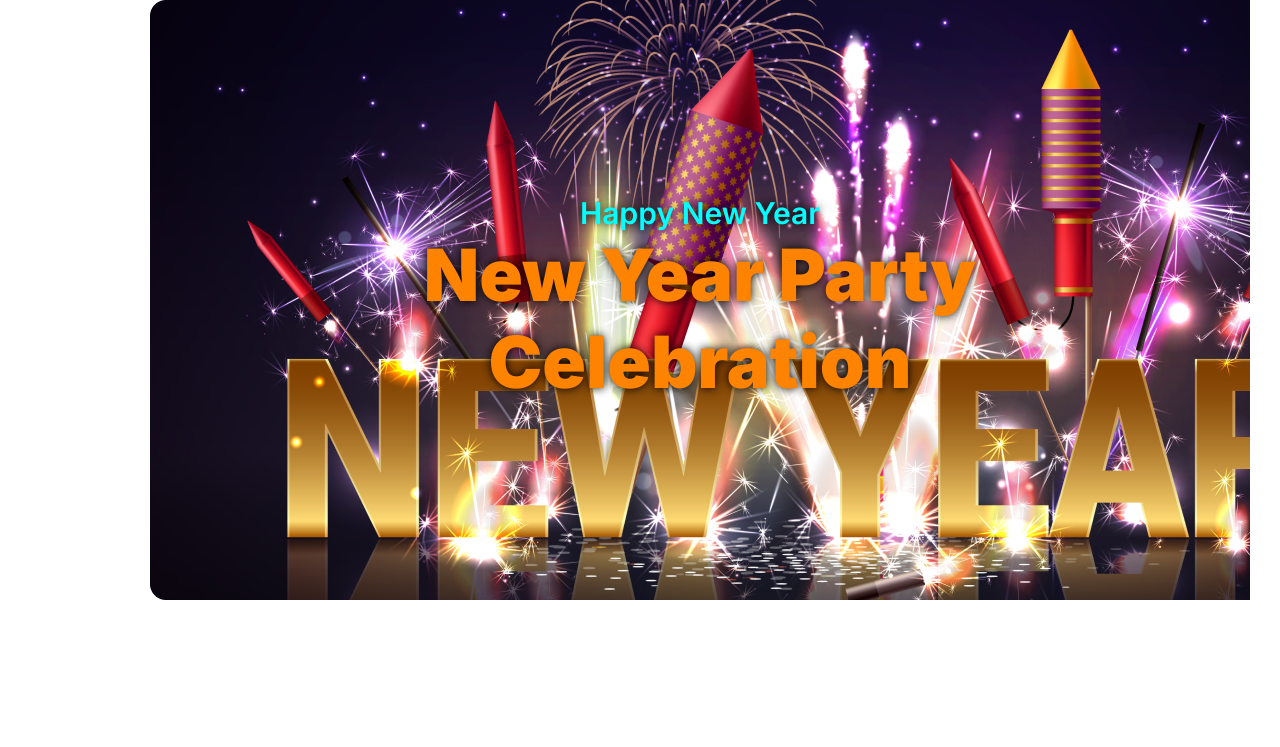
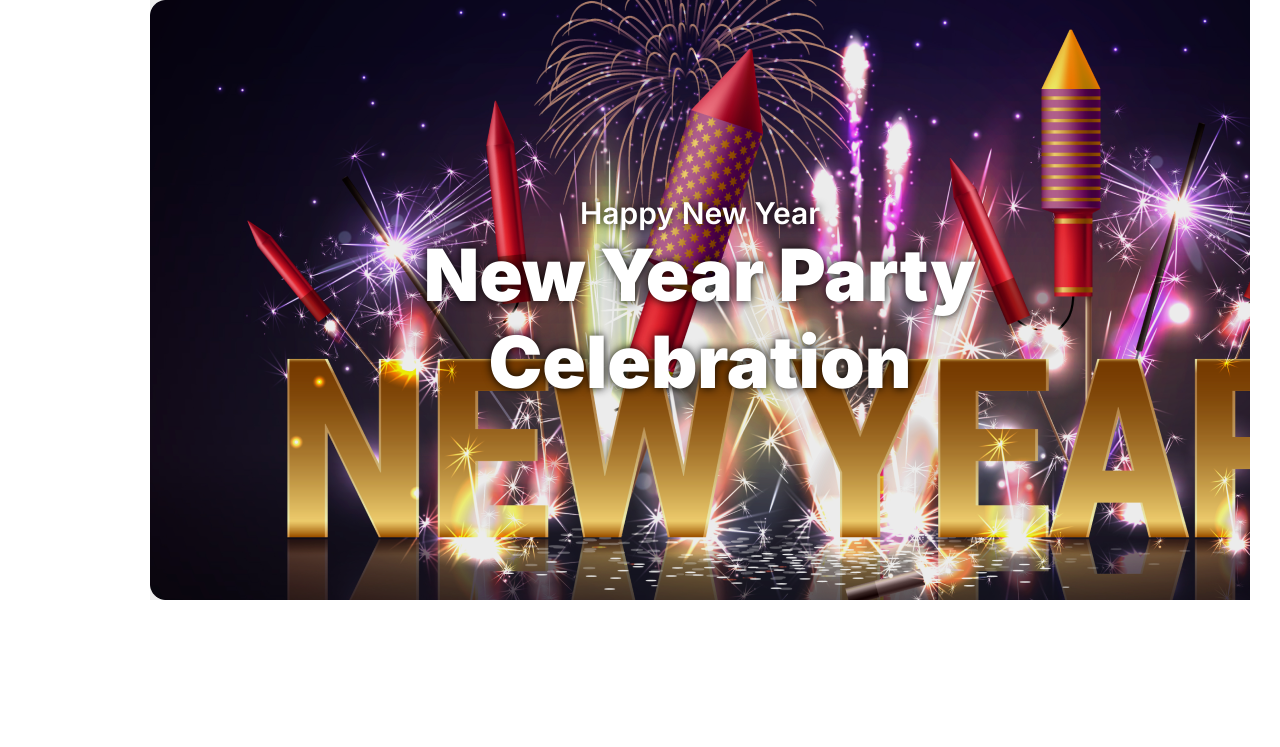
Before and after one commit to SMDAIYAN/assignment-one, a plain HTML site: page index.html in a window 1280 px wide. Shown: the top 747 px of the page. Drawn offline with Linux system fonts and the light colour scheme.

Commit message:
edited banner section

```diff
--- a/index.html
+++ b/index.html
@@ -22,13 +22,15 @@
   <body>
     <main>
       <section class="banner">
-        <div class="banner-text">
+
+        <div class="banner-container">    <div class="banner-text">
           <h3 class="banner-greeting">Happy New Year</h3>
           <h1 class="banner-title">
             New Year Party <br />
             Celebration
           </h1>
-        </div>
+        </div></div>
+
       </section>
 
       <!-- new year offer -->
--- a/styles/style.css
+++ b/styles/style.css
@@ -15,14 +15,21 @@ main {
 
 /* banner styles */
 
-.banner {
+
+.banner-container {
   display: flex;
   justify-content: center;
+  width: 100%;
+  height: 100%;
+  background-color: rgba(0, 0, 0, 0.073);
+}
+
+.banner {
   background-image: url(../images/Banner\ Image.png);
   background-repeat: no-repeat;
   background-size: cover;
   height: 600px;
-  color: rgb(253, 131, 0);
+  color: rgb(255, 255, 255);
   text-shadow: 0 0 10px black;
   font-family: "Merriweather", serif;
 }
@@ -36,7 +43,7 @@ main {
 .banner-greeting {
   font-size: 30px;
   font-weight: 600;
-  color: aqua;
+  color: rgb(255, 255, 255);
 }
 
 .banner-title {
```
